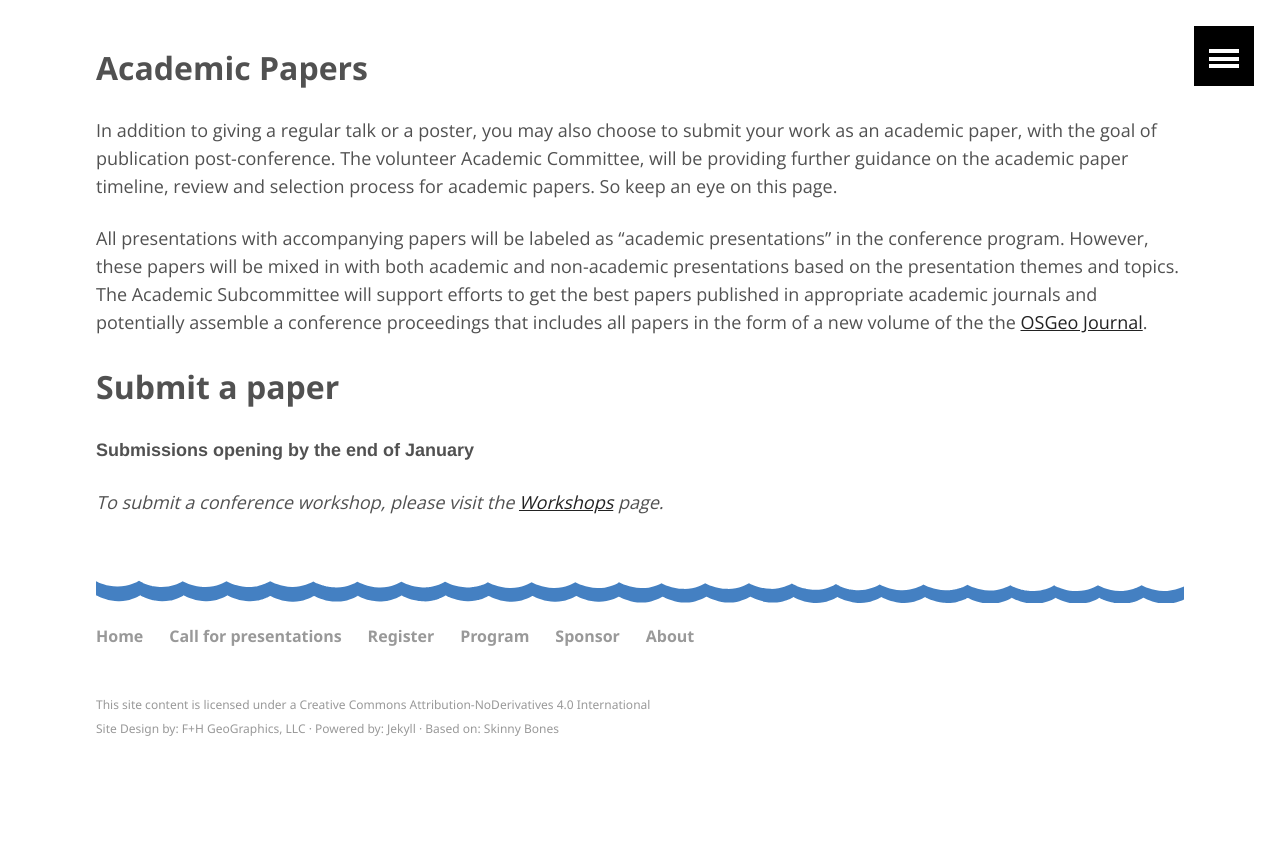
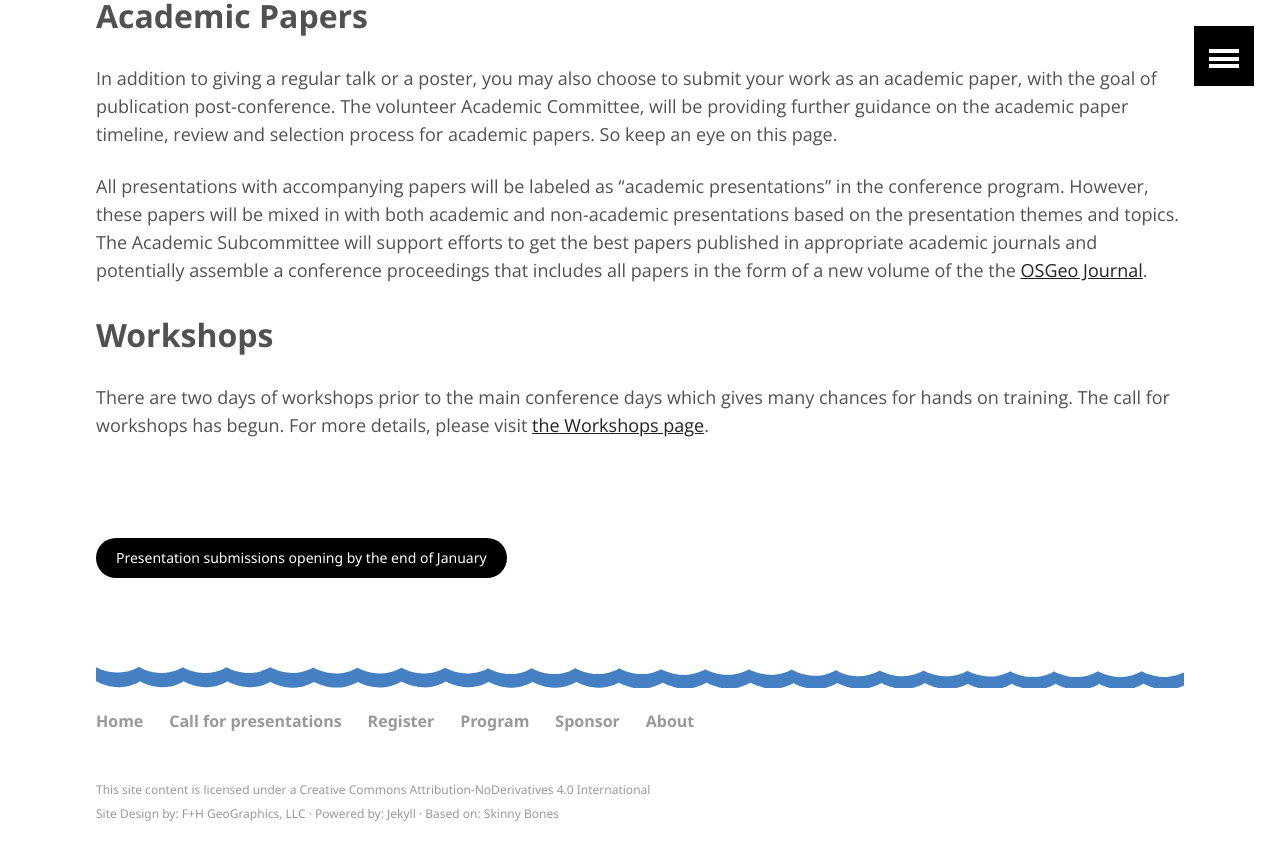
Before and after one commit to AvidGeo/foss4g2017-dev, a Jekyll site: the page built from call-for-presentations/index.html, in a window 1280 px wide and 900 px high, scrolled down 3140 px. Shown: the top 860 px of the window. Built offline with Jekyll 4.4.1, drawn with Linux system fonts in a browser that asks for light colours; before the commit the page ends 3955 px from its top, so only the background shows below that; some of the changed text lies outside the part shown.

Commit message:
update registration page

```diff
--- a/call-for-presentations/index.html
+++ b/call-for-presentations/index.html
@@ -5,17 +5,13 @@
   feature: boston-map.png
 ---
 <div class="sections">
+
     <h1>The importance of answering this call</h1>
-
     <p>We need your ideas, talents, and insights for the best possible conference!</p>
-
-    <p>The quality of a conference is a function of the people who present and share their ideas, tools, and content. At FOSS4G, those people are <strong>you</strong>, the incredible community that develops and uses free and open source geospatial software.
-    </p>
-
+    <p>The quality of a conference is a function of the people who present and share their ideas, tools, and content. At FOSS4G, those people are <strong>you</strong>, the incredible community that develops and uses free and open source geospatial software.</p>
     <p>Presentations may be regular talks (20 minutes plus 5 minutes for Q&amp;A), posters, or maps. We expect to have 200–250 talks selected this call. The selected presentations will be organized into approximately 9 parallel tracks, along with a poster
         and map gallery.</p>
 
-    <p><em>If you would like to submit a conference workshop, please visit the <a href="../workshops">Workshops</a> page.</em></p>
 </div>
 <div class="sections">
     <h2>A diverse array of presentations needed</h2>
@@ -133,7 +129,8 @@
         review and selection process for academic papers. So keep an eye on this page.</p>
     <p>All presentations with accompanying papers will be labeled as “academic presentations” in the conference program. However, these papers will be mixed in with both academic and non-academic presentations based on the presentation themes and topics. The Academic Subcommittee will support efforts to get the best papers published in appropriate academic journals and potentially assemble a conference proceedings that includes all papers in the form of a new volume of the the
         <A HREF="https://journal.osgeo.org/index.php/journal">OSGeo Journal</a>.</p>
-    <h2>Submit a paper</h2>
-    <p><strong>Submissions opening by the end of January</strong></p>
-    <p><em>To submit a conference workshop, please visit the <a href="../workshops">Workshops</a> page.</em></p>
+    <h2>Workshops</h2>
+    <p>There are two days of workshops prior to the main conference days which gives many chances for hands on training. The call for workshops has begun. For more details, please visit <a href="../workshops">the Workshops page</a>.</p>
+    <h2>&nbsp;</h2>
+    <p><a href="" class="btn">Presentation submissions opening by the end of January</a></p>
 </div>
```
